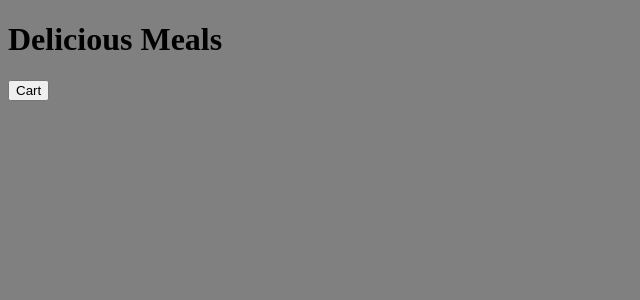
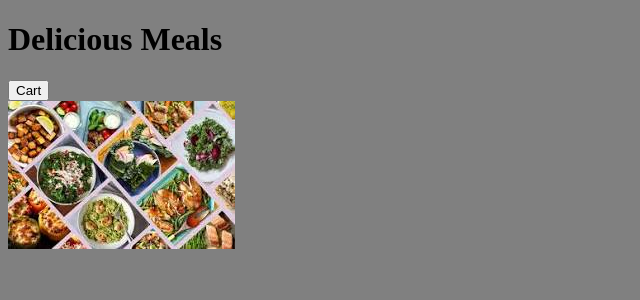
Before and after one commit to CoolShivas/React_Restaurants_App, a React (Vite) app in the folder my_restro_app/: page / in a window 1280 px wide. Shown: the top 300 px of the page, without its empty margins (0-640 px from the left). Built offline with nearby package versions, Linux system fonts and the light colour scheme.

Commit message:
Importing_of_Food_Image

```diff
--- a/my_restro_app/src/components/LayOut/Header.jsx
+++ b/my_restro_app/src/components/LayOut/Header.jsx
@@ -1,3 +1,5 @@
+import fullFood from "../../assets/fullFood.jpg";
+
 
 const Header = () => {
     return <>
@@ -6,7 +8,7 @@ const Header = () => {
             <button> Cart </button>
         </header>
         <div className="main-image">
-            <img src="" alt="" />
+            <img src={fullFood} alt="" />
         </div>
     </>
 }
```
